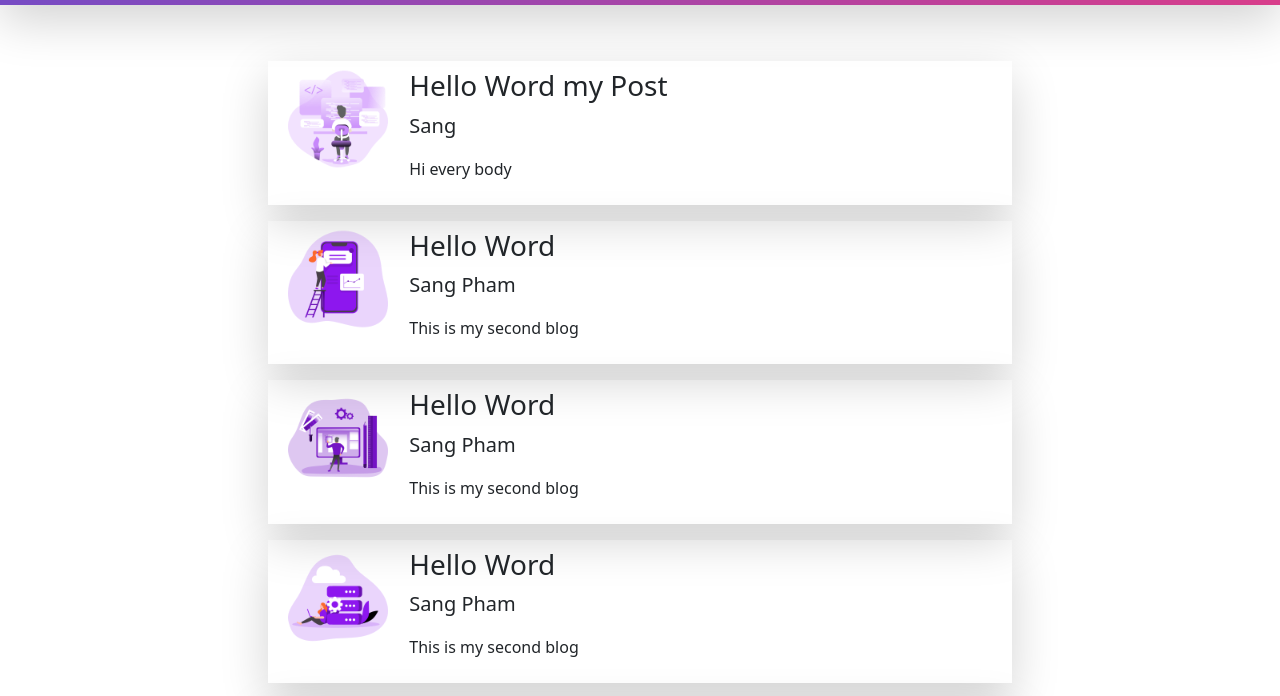
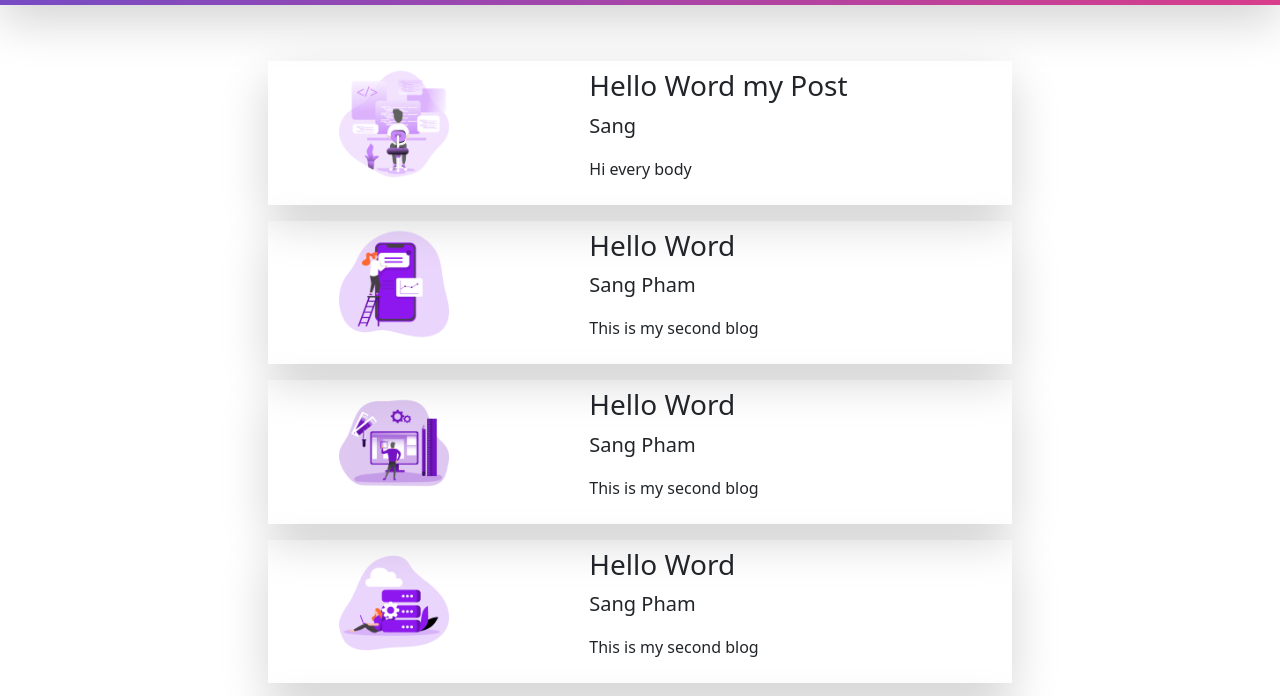
Before and after one commit to sangpham97/Gatsby-bootstrap, a Gatsby site: page /markdown in a window 1280 px wide. Shown: the part 71-767 px from the top of the page. Built offline with nearby package versions, Linux system fonts and the light colour scheme; Gatsby itself is replaced by a stand-in of ours.

Commit message:
scale-image

```diff
--- a/src/pages/markdown.js
+++ b/src/pages/markdown.js
@@ -15,7 +15,7 @@ const MarkDown = () => {
             title
             image {
               childImageSharp {
-                gatsbyImageData(layout: FIXED, width: 100)
+                gatsbyImageData(layout: FIXED, width: 110)
               }
             }
           }
@@ -40,7 +40,7 @@ const MarkDown = () => {
                   className="text-decoration-none text-dark "
                 >
                   <div className="col-12 col-md-8 m-2 shadow-lg p-2 mx-auto">
-                    <div className="row mx-auto">
+                    <div className="row justify-content-around ">
                       <div className="col-4 col-md-2">
                         <GatsbyImage image={img} alt="image" />
                       </div>
```
